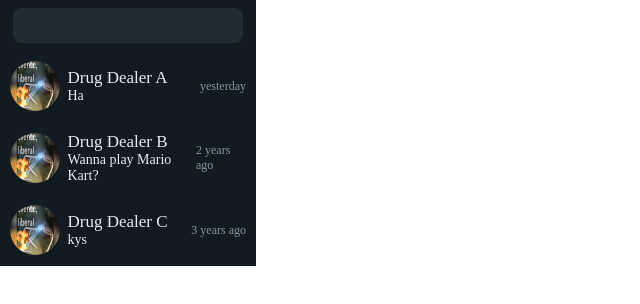
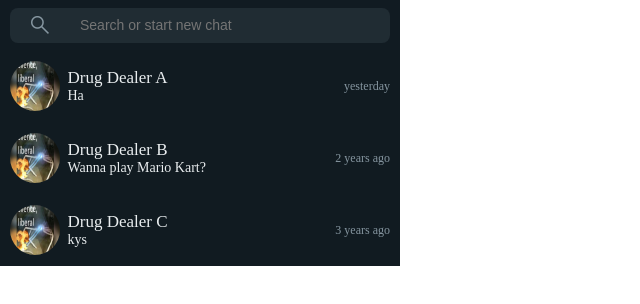
Before and after one commit to Anthony1x/chat-harder, an Angular app: page / in a window 1280 px wide. Shown: the top 304 px of the page, without its empty margins (0-640 px from the left). Built offline with nearby package versions, Linux system fonts and the light colour scheme.

Commit message:
Search & Search Icon

```diff
--- a/src/app/chats-overview/chats-overview.component.scss
+++ b/src/app/chats-overview/chats-overview.component.scss
@@ -7,7 +7,7 @@ nav {
 	display: flex;
 	flex-direction: column;
 	height: 72px;
-	width: 20vw;
+	width: 25em;
 	color: #e9edef;
 	background-color: #111b21;
 
--- a/src/app/search/search.component.html
+++ b/src/app/search/search.component.html
@@ -1,3 +1,8 @@
 <div class="container">
-    <input type="search">
+    <div class="search-icon">
+        <span class="material-symbols-outlined">
+            search
+        </span>
+    </div>
+    <input type="search" placeholder="Search or start new chat">
 </div>
--- a/src/app/search/search.component.scss
+++ b/src/app/search/search.component.scss
@@ -1,21 +1,45 @@
+$search-focused: #D1D7DB;
+$search-unfocused: #8696a0;
 .container {
     display: flex;
     height: 50px;
-    width: 20vw;
+    width: 25em;
     align-items: center;
-    background-color: #111B21;
+    background-color: hsl(203, 32%, 10%);
     justify-content: center;
 }
 
 input {
-    border: 0;
-    border-radius: 8px;
+    border-radius: 0 8px 8px 0;
+    border: none;
+    padding-left: 10px;
     background-color: #202C33;
     height: 35px;
-    width: 90%;
-    color: #D1D7DB;
+    width: 80%;
+    color: $search-focused;
+    font-size: 14px;
 
-    :focus {
-        outline: none;
-    }
+    outline: none;
+
+
 }
+
+.search-icon {
+    border-radius: 8px 0 0 8px;
+    background-color: #202C33;
+    color: $search-unfocused;
+    height: 35px;
+    width: 15%;
+    display: flex;
+    align-items: center;
+    justify-content: center;
+    cursor: pointer;
+}
+
+.material-symbols-outlined {
+    font-variation-settings:
+    'FILL' 0,
+    'wght' 400,
+    'GRAD' 0,
+    'opsz' 48
+  }
--- a/src/index.html
+++ b/src/index.html
@@ -7,6 +7,8 @@
   <base href="/">
   <meta name="viewport" content="width=device-width, initial-scale=1">
   <link rel="icon" type="image/x-icon" href="favicon.ico">
+  <link rel="stylesheet" <link rel="stylesheet"
+    href="https://fonts.googleapis.com/css2?family=Material+Symbols+Outlined:opsz,wght,FILL,GRAD@20..48,100..700,0..1,-50..200" />
 </head>
 
 <body>
```
